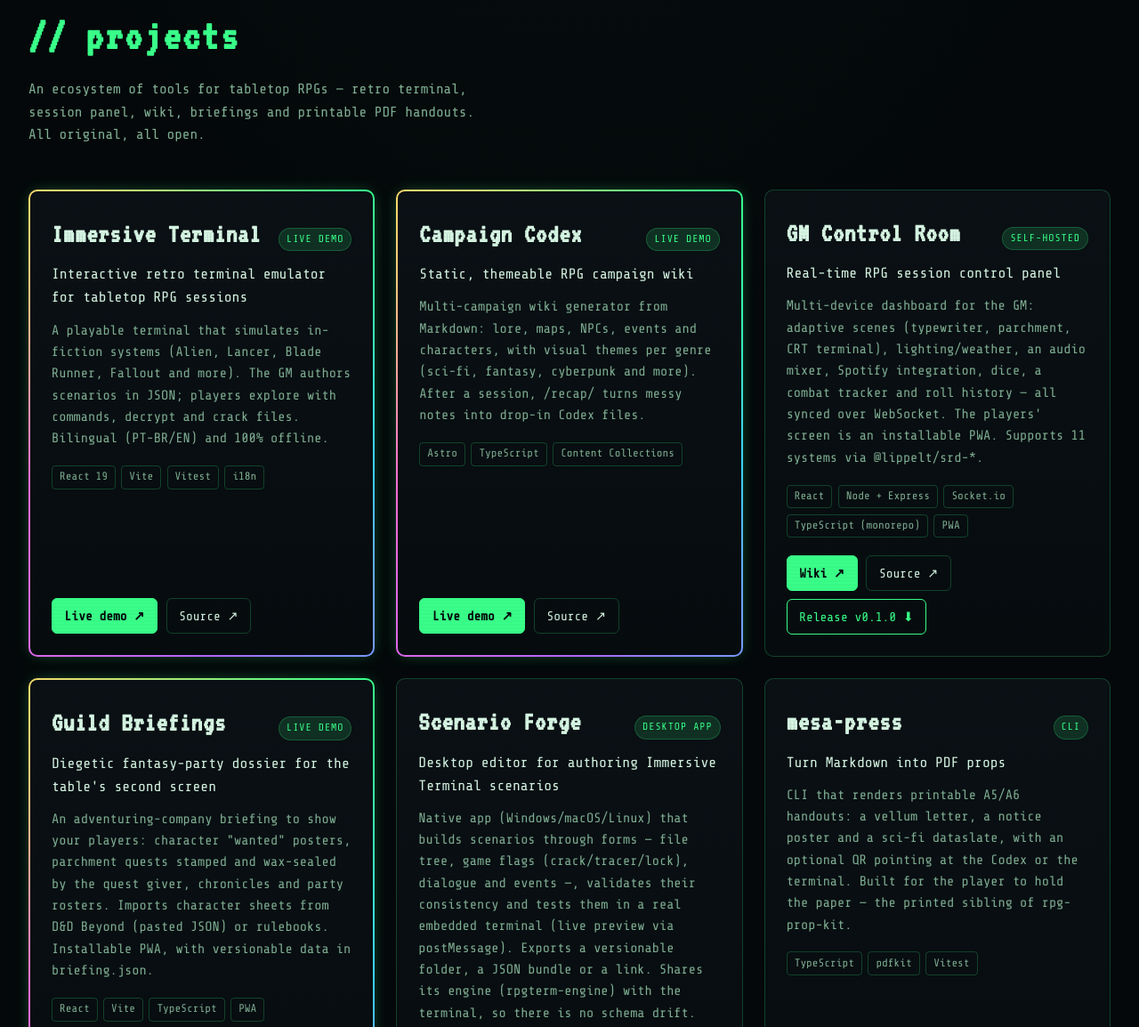
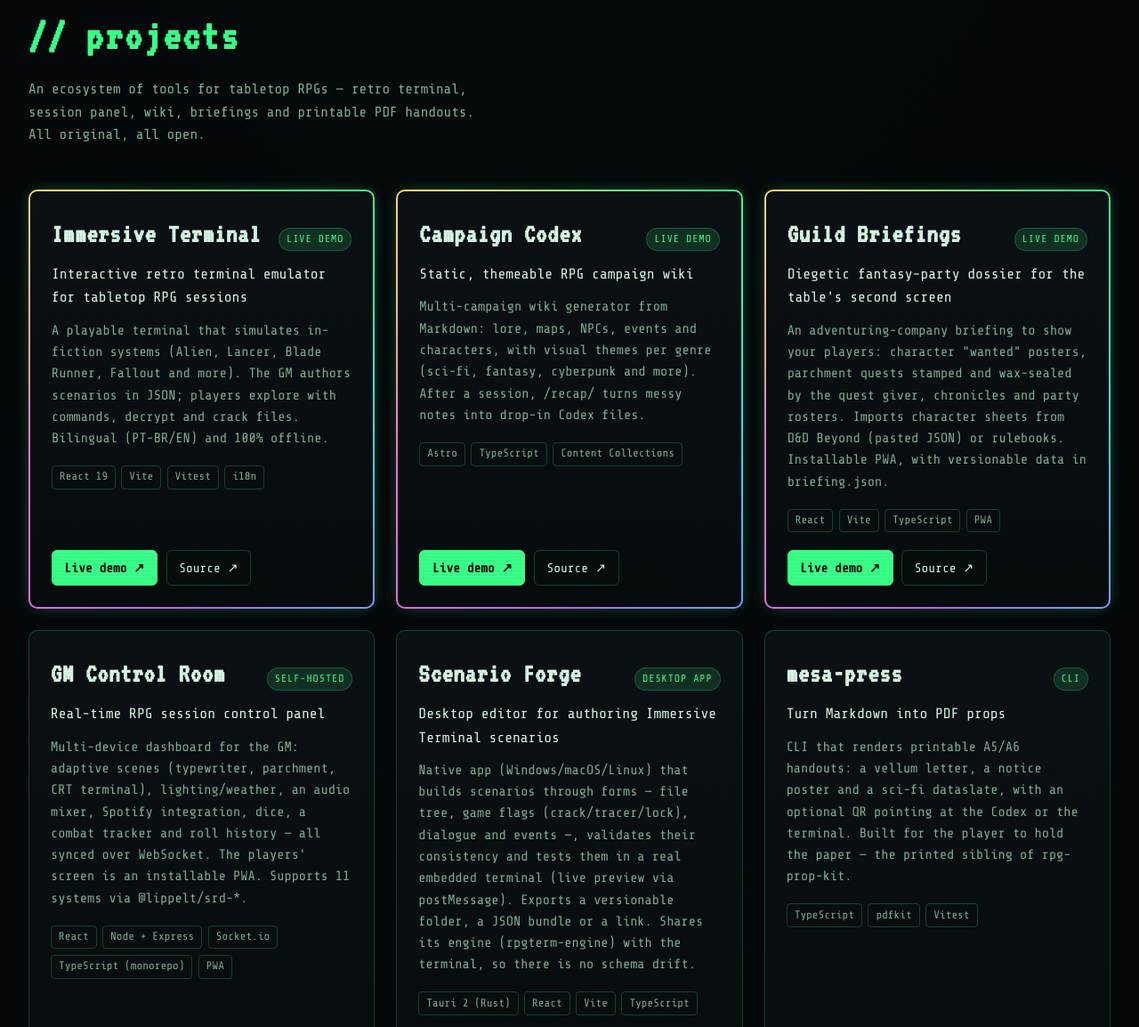
Before and after one commit to flippelt/flippelt.github.io, an Astro site: page /en in a window 1280 px wide. Shown: the part 1463-2617 px from the top of the page at 89% size. Built offline with nearby package versions, Linux system fonts and the light colour scheme; Astro itself is replaced by a stand-in of ours.

Commit message:
ui: foil first, then plain cards
GM Control Room and Scenario Forge stay in the list but after
Immersive Terminal, Codex and Guild Briefings.

```diff
--- a/src/components/HomePage.astro
+++ b/src/components/HomePage.astro
@@ -6,7 +6,7 @@ import Hero from './Hero.tsx'
 import ProjectCard from './ProjectCard.astro'
 import MetroNav from './MetroNav.astro'
 import { ui, type Locale } from '../i18n/ui'
-import { projects } from '../data/projects'
+import { isShiny, projects } from '../data/projects'
 import { projectsEn } from '../data/projects.en'
 import { npmPackages } from '../data/packages'
 import { npmPackagesEn } from '../data/packages.en'
@@ -23,9 +23,11 @@ const allProjects = locale === 'en' ? projectsEn : projects
 const allPackages = locale === 'en' ? npmPackagesEn : npmPackages
 const allModules = locale === 'en' ? foundryModulesEn : foundryModules
 
+const byFeatured = (a: (typeof allProjects)[number], b: (typeof allProjects)[number]) =>
+  (a.featured ?? 999) - (b.featured ?? 999)
 const ordered = [
-  ...allProjects.filter((p) => p.featured).sort((a, b) => (a.featured ?? 0) - (b.featured ?? 0)),
-  ...allProjects.filter((p) => !p.featured),
+  ...allProjects.filter(isShiny).sort(byFeatured),
+  ...allProjects.filter((p) => !isShiny(p)).sort(byFeatured),
 ]
 
 const base = import.meta.env.BASE_URL
@@ -75,7 +77,7 @@ const langHref = t.footer.langSwitch.href === '/' ? base : base + t.footer.langS
         ordered.map((project) => (
           <ProjectCard
             project={project}
-            shiny={project.shiny ?? !!project.featured}
+            shiny={isShiny(project)}
             techAriaLabel={t.card.techAriaLabel}
           />
         ))
--- a/src/data/projects.ts
+++ b/src/data/projects.ts
@@ -19,6 +19,10 @@ export interface Project {
   featured?: number
   /** Borda holográfica. Default: ligado quando há `featured`. */
   shiny?: boolean
+}
+
+export function isShiny(project: Project): boolean {
+  return project.shiny ?? project.featured != null
 }
 
 // Apps autorais e públicos. Pacotes npm ficam em packages.ts; módulos
```
